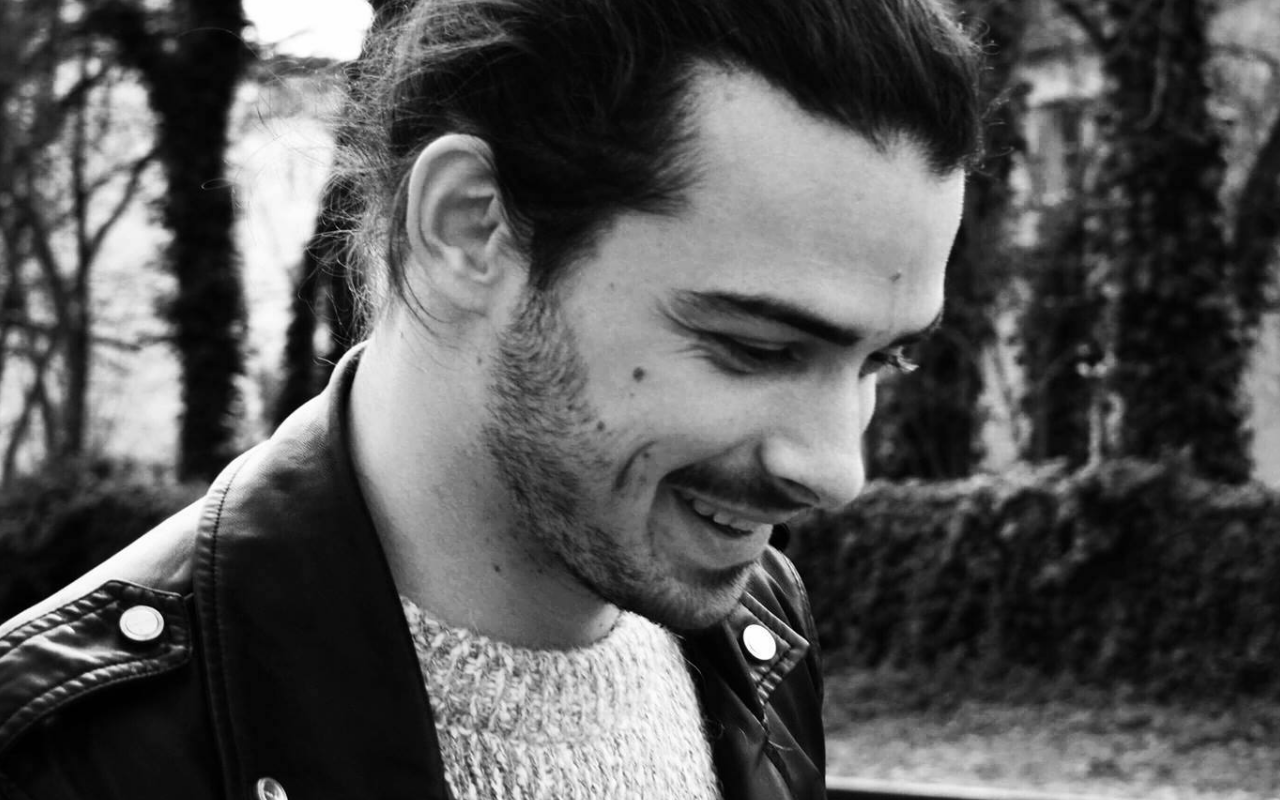
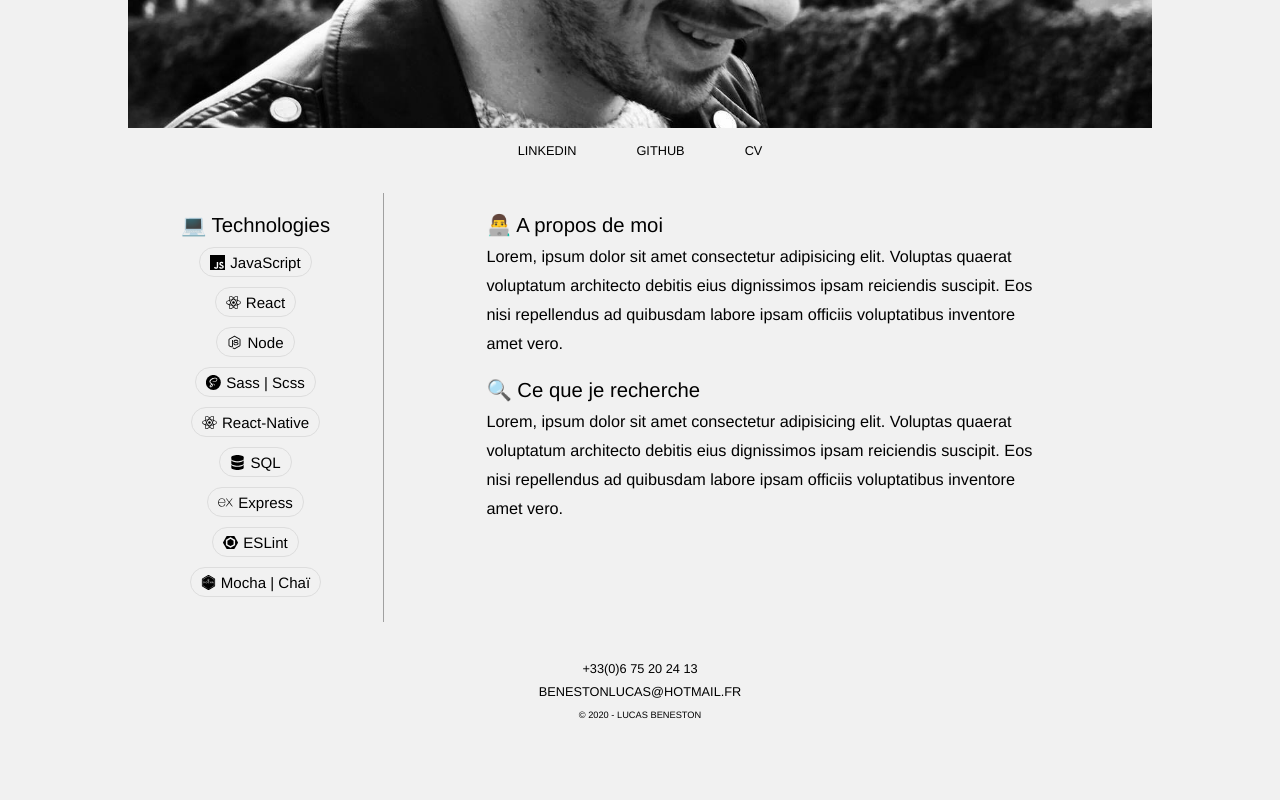
Before and after one commit to Lucasbeneston/portfolio-front, a React (Create React App) app: page /informations in a window 1280 px wide. Shown: the part 420-1220 px from the top of the page. After the commit the page ends 1162 px from the top, so only its background shows below. Built offline with nearby package versions, Linux system fonts and the light colour scheme.

Commit message:
:lipstick: Informations desktop :lipstick:

```diff
--- a/src/components/pages/Informations/Informations.jsx
+++ b/src/components/pages/Informations/Informations.jsx
@@ -45,13 +45,15 @@ export default function Informations() {
       </div>
 
       <div className="informations_about">
-        <div>
-          <h4 className="informations_about_title">💻 Technologies</h4>
         <div className="informations_about_technologies">
+          <h4 className="informations_about_technologies_title">
+            💻 Technologies
+          </h4>
+          <div className="informations_about_technologies_items">
             <Tech SVG={<JavaScriptSVG />} name="JavaScript" />
             <Tech SVG={<ReactSVG />} name="React" />
+            <Tech SVG={<NodeSVG />} name="Node" />
             <Tech SVG={<SassSVG />} name="Sass | Scss" />
-            <Tech SVG={<NodeSVG />} name="Node" />
             <Tech SVG={<ReactSVG />} name="React-Native" />
             <Tech SVG={<SqlSVG />} name="SQL" />
             <Tech SVG={<ExpressSVG />} name="Express" />
@@ -60,24 +62,30 @@ export default function Informations() {
           </div>
         </div>
 
+        <div className="informations_about_description">
           <div>
-          <h4 className="informations_about_title">👨‍💻 A propos de moi</h4>
-          <p className="informations_about_paragraphe">
+            <h4 className="informations_about_description_title">
+              👨‍💻 A propos de moi
+            </h4>
+            <p className="informations_about_description_paragraphe">
               Lorem, ipsum dolor sit amet consectetur adipisicing elit. Voluptas
               quaerat voluptatum architecto debitis eius dignissimos ipsam
-            reiciendis suscipit. Eos nisi repellendus ad quibusdam labore ipsam
-            officiis voluptatibus inventore amet vero.
+              reiciendis suscipit. Eos nisi repellendus ad quibusdam labore
+              ipsam officiis voluptatibus inventore amet vero.
             </p>
           </div>
 
           <div>
-          <h4 className="informations_about_title">🔍 Ce que je recherche</h4>
-          <p className="informations_about_paragraphe">
+            <h4 className="informations_about_description_title">
+              🔍 Ce que je recherche
+            </h4>
+            <p className="informations_about_description_paragraphe">
               Lorem, ipsum dolor sit amet consectetur adipisicing elit. Voluptas
               quaerat voluptatum architecto debitis eius dignissimos ipsam
-            reiciendis suscipit. Eos nisi repellendus ad quibusdam labore ipsam
-            officiis voluptatibus inventore amet vero.
+              reiciendis suscipit. Eos nisi repellendus ad quibusdam labore
+              ipsam officiis voluptatibus inventore amet vero.
             </p>
+          </div>
         </div>
       </div>
     </div>
--- a/src/components/pages/Informations/Informations.scss
+++ b/src/components/pages/Informations/Informations.scss
@@ -13,6 +13,10 @@
   transition: width 0.5s ease-in-out;
 
   @include media(tablet) {
+    display: flex;
+    flex-direction: column;
+    align-items: center;
+
     &.open {
       width: 75%;
       transition: width 0.5s ease-in-out;
@@ -44,40 +48,88 @@
     height: 100vw;
     object-fit: cover;
     background-color: $anthracite-grey;
+
+    @include media(tablet) {
+      height: 50vh;
+      width: 80%;
+    }
   }
 
   &_links {
     text-transform: uppercase;
     font-size: 1.1rem;
-    // color: $light-grey;
     padding: 15px;
     display: flex;
     justify-content: space-evenly;
     align-items: center;
+
+    @include media(tablet) {
+      & > * {
+        padding: 0 30px;
+      }
+    }
   }
 
   &_about {
-    padding: 5vw 10vw;
+    padding: 5vw 10%;
 
-    & > * {
+    @include media(tablet) {
+      padding: 20px 10%;
+      display: flex;
+    }
+
+    &_technologies {
       margin-bottom: 20px;
+
+      @include media(tablet) {
+        margin-bottom: 0;
+        padding: 20px 0;
+        width: 25%;
+        border-right: 1px solid $light-grey;
       }
 
       &_title {
         font-size: 1.75rem;
         margin-bottom: 5px;
+
+        @include media(tablet) {
+          text-align: center;
+        }
       }
 
-    &_technologies {
+      &_items {
         display: flex;
-      justify-content: space-evenly;
+        justify-content: center;
         flex-wrap: wrap;
+
+        @include media(tablet) {
+          flex-direction: column;
+          align-items: center;
+        }
+      }
     }
 
+    &_description {
+      @include media(tablet) {
+        padding: 20px 10%;
+        width: 75%;
+      }
+      & > * {
+        margin-bottom: 20px;
+      }
+      &_title {
+        font-size: 1.75rem;
+        margin-bottom: 5px;
+      }
       &_paragraphe {
         font-size: 1.4rem;
         line-height: 2rem;
         font-weight: lighter;
+
+        @include media(tablet) {
+          line-height: 2.5rem;
         }
       }
     }
+  }
+}
```
Also changed, not shown: 1 other file (tests, documents, lock files or other folders). Lines whose indentation alone changed are shown as unchanged.
